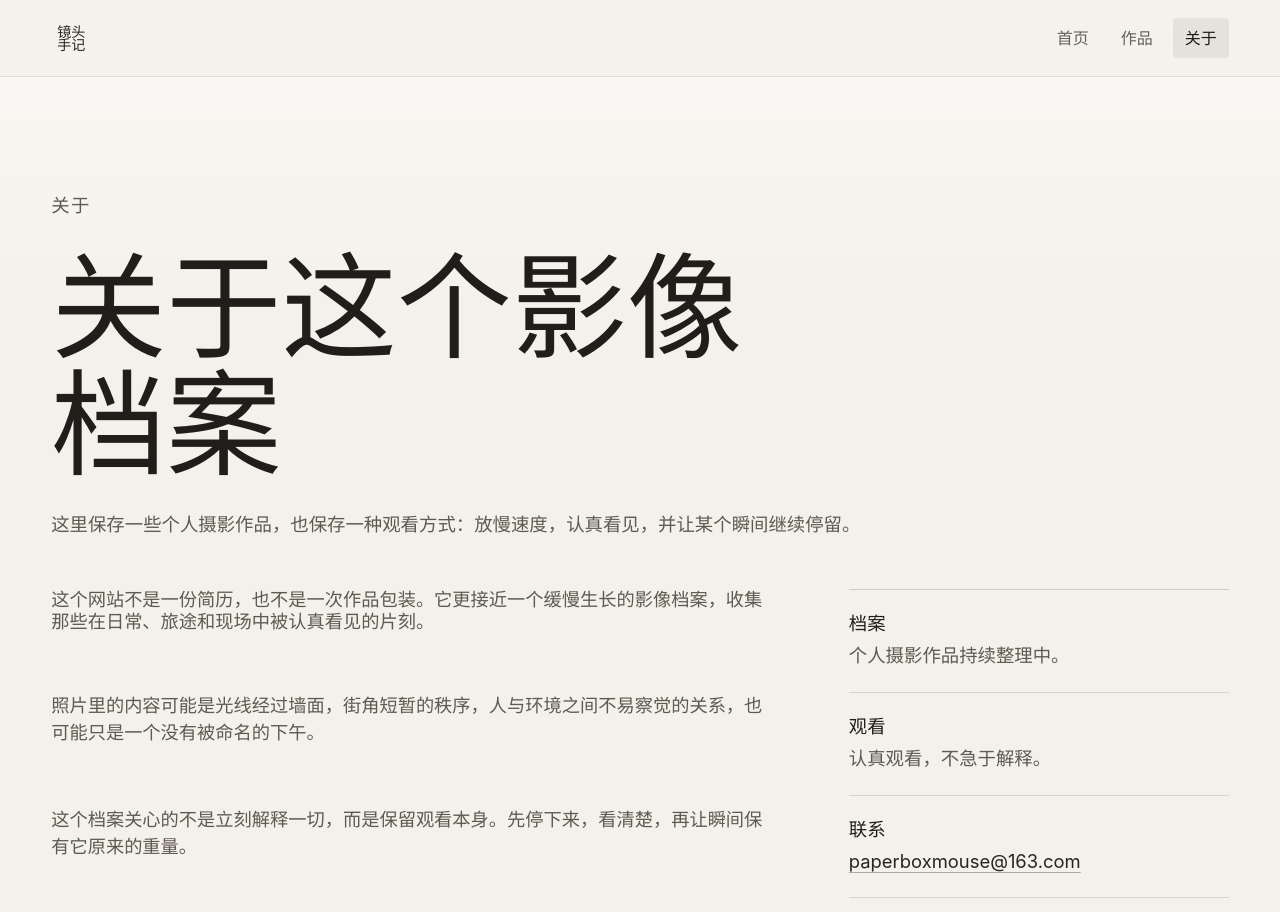
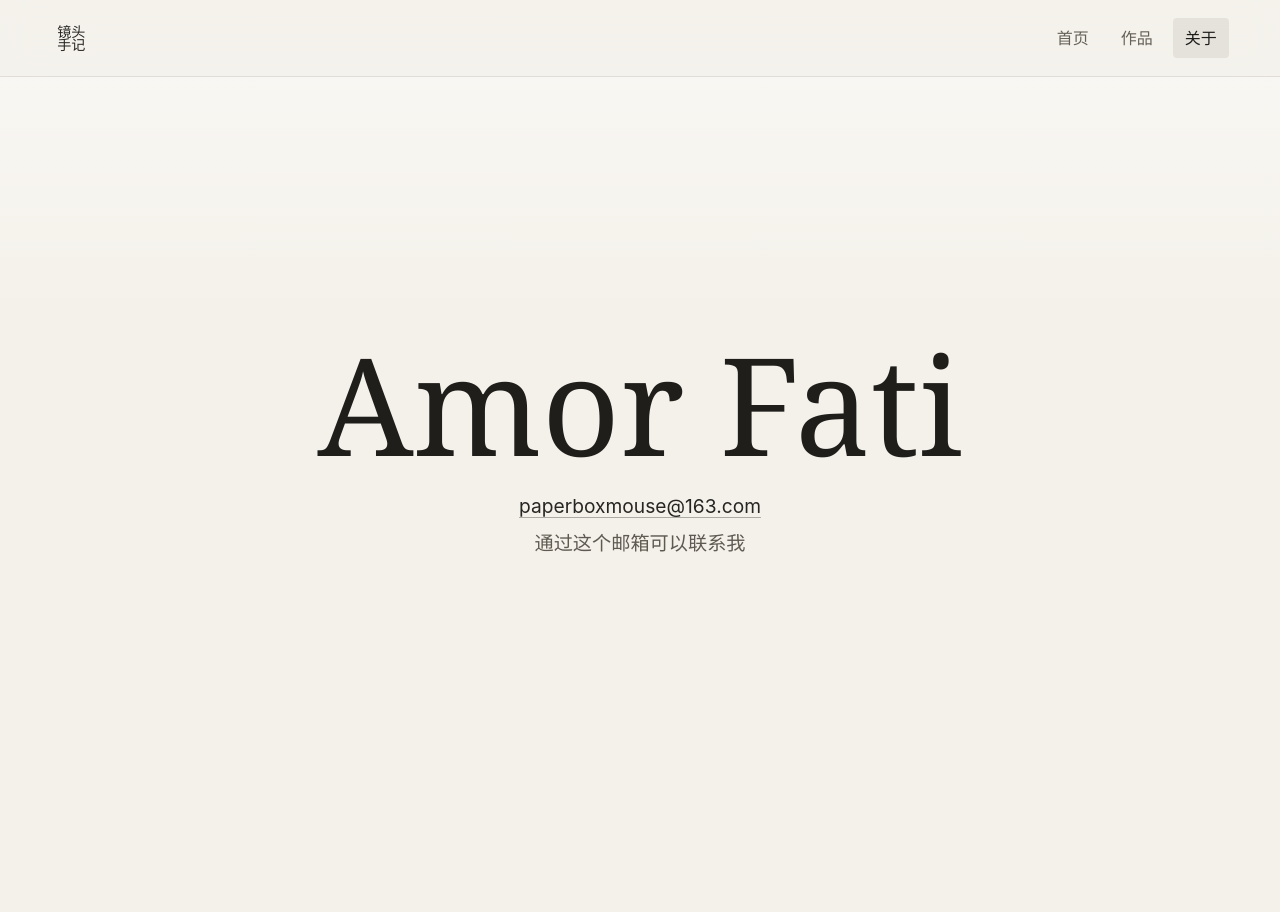
Before and after one commit to cartonmouse/camerasnowsong, a React (Vite) app: page / in a window 1280 px wide. Both pictures are taken after a click on the button "关于". Shown: the top 912 px of the page. After the commit the page ends 803 px from the top, so only its background shows below. Built offline with nearby package versions, Linux system fonts and the light colour scheme.

Commit message:
关于页面：amor fati

```diff
--- a/src/pages/About.jsx
+++ b/src/pages/About.jsx
@@ -1,44 +1,11 @@
 export default function About() {
   return (
-    <main className="section-shell page-top about-page">
-      <div className="section-heading about-heading">
-        <p className="eyebrow">关于</p>
-        <h1>关于这个影像档案</h1>
-        <p>
-          这里保存一些个人摄影作品，也保存一种观看方式：放慢速度，认真看见，并让某个瞬间继续停留。
-        </p>
-      </div>
-
-      <div className="about-layout">
-        <div className="about-copy">
-          <p className="about-lede">
-            这个网站不是一份简历，也不是一次作品包装。它更接近一个缓慢生长的影像档案，收集那些在日常、旅途和现场中被认真看见的片刻。
-          </p>
-          <p>
-            照片里的内容可能是光线经过墙面，街角短暂的秩序，人与环境之间不易察觉的关系，也可能只是一个没有被命名的下午。
-          </p>
-          <p>
-            这个档案关心的不是立刻解释一切，而是保留观看本身。先停下来，看清楚，再让瞬间保有它原来的重量。
-          </p>
-        </div>
-
-        <aside className="contact-panel" aria-label="关于这个影像档案的补充信息">
-          <div className="about-note">
-            <h2>档案</h2>
-            <p>个人摄影作品持续整理中。</p>
-          </div>
-          <div className="about-note">
-            <h2>观看</h2>
-            <p>认真观看，不急于解释。</p>
-          </div>
-          <div className="about-note">
-            <h2>联系</h2>
-            <p>
-              <a href="mailto:paperboxmouse@163.com">paperboxmouse@163.com</a>
-            </p>
-          </div>
-        </aside>
-      </div>
+    <main className="section-shell page-top about-page about-minimal">
+      <h1>Amor Fati</h1>
+      <p>
+        <a href="mailto:paperboxmouse@163.com">paperboxmouse@163.com</a>
+        <span>通过这个邮箱可以联系我</span>
+      </p>
     </main>
   );
 }
--- a/src/styles.css
+++ b/src/styles.css
@@ -344,69 +344,37 @@ h2 {
   color: #655f55;
 }
 
-.about-layout {
+.about-minimal {
+  min-height: calc(100vh - 74px);
   display: grid;
-  grid-template-columns: minmax(0, 1fr) minmax(260px, 380px);
-  gap: clamp(28px, 6vw, 84px);
+  place-content: center;
+  justify-items: center;
+  gap: 18px;
+  text-align: center;
 }
 
-.about-heading {
-  max-width: 880px;
+.about-minimal h1 {
+  font-size: clamp(3.5rem, 11vw, 8.5rem);
 }
 
-.about-lede {
-  max-width: 780px;
+.about-minimal p {
+  display: flex;
+  flex-direction: column;
+  flex-wrap: wrap;
+  justify-content: center;
+  gap: 8px 12px;
   margin: 0;
-  color: #37342f;
-  font-family: Georgia, "Times New Roman", serif;
-  font-size: clamp(1.45rem, 3vw, 2.7rem);
-  line-height: 1.18;
+  color: #5e5a52;
+  font-size: clamp(1rem, 2vw, 1.2rem);
 }
 
-.about-copy {
-  display: grid;
-  gap: 22px;
-  max-width: 820px;
-}
-
-.about-copy p {
-  margin: 0;
-  color: #5e5a52;
-  font-size: clamp(1rem, 1.5vw, 1.14rem);
-}
-
-.contact-panel {
-  align-self: start;
-  display: grid;
-  gap: 0;
-  padding: 0;
-  border-top: 1px solid rgba(38, 37, 34, 0.18);
-  background: transparent;
-}
-
-.about-note {
-  display: grid;
-  gap: 8px;
-  padding: 22px 0;
-  border-bottom: 1px solid rgba(38, 37, 34, 0.14);
-}
-
-.about-note h2 {
-  font-size: 1.15rem;
-  line-height: 1.2;
-}
-
-.about-note p {
-  margin: 0;
-}
-
-.about-note a {
+.about-minimal a {
   color: #262522;
   text-decoration-color: rgba(38, 37, 34, 0.35);
   text-underline-offset: 4px;
 }
 
-.about-note a:hover {
+.about-minimal a:hover {
   text-decoration-color: #262522;
 }
 
@@ -537,7 +505,6 @@ dd {
 
 @media (max-width: 860px) {
   .hero,
-  .about-layout,
   .lightbox-panel {
     grid-template-columns: 1fr;
   }
```
